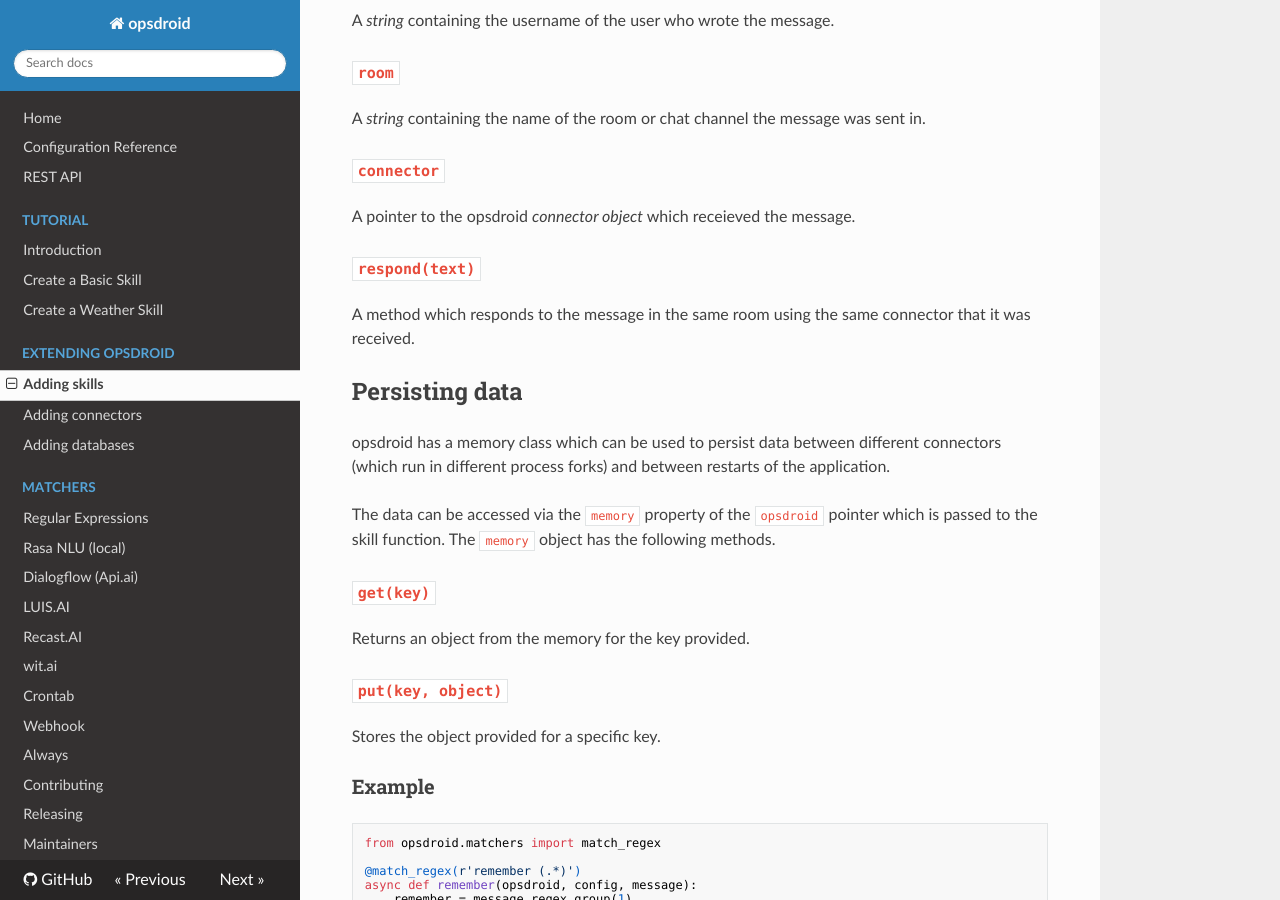
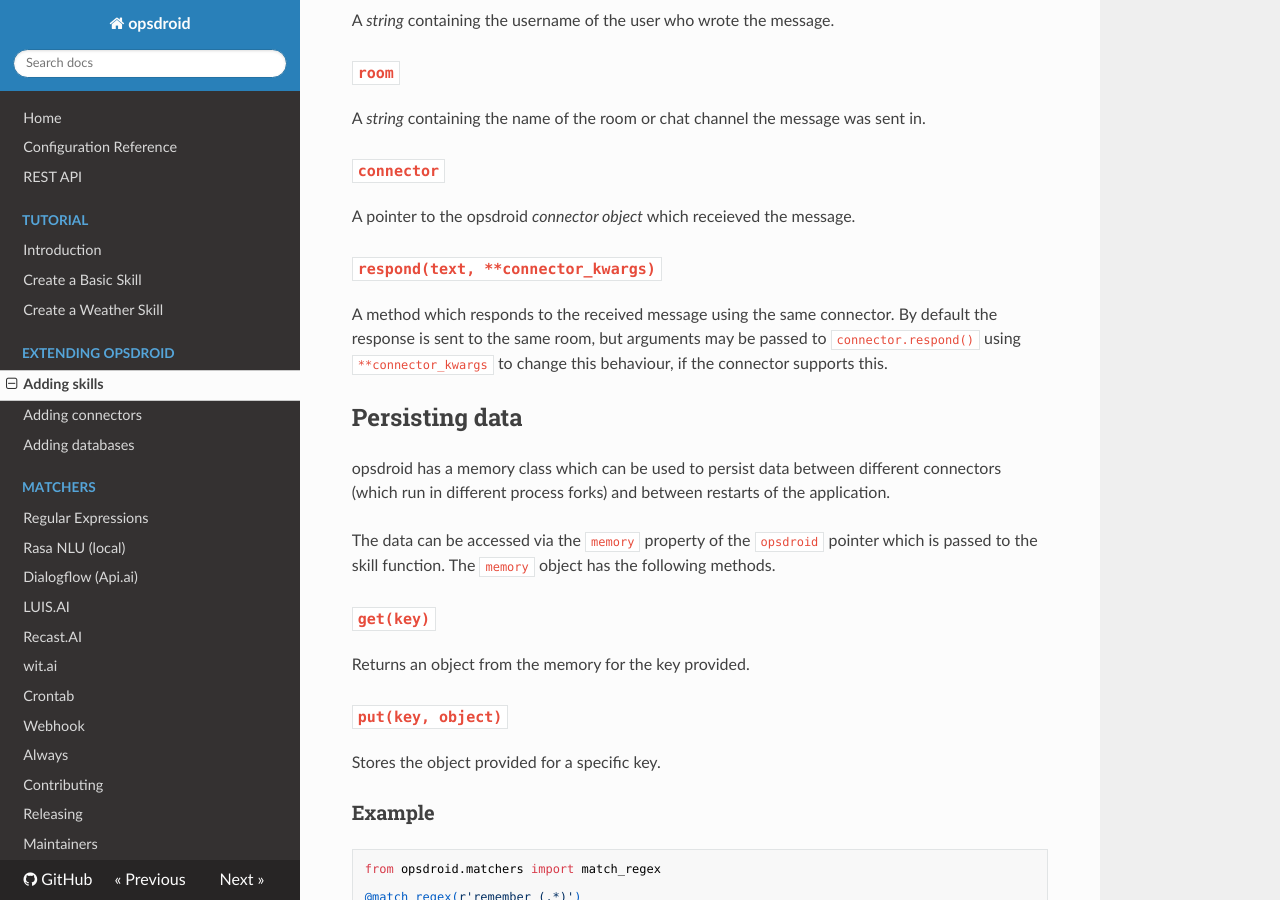
Before and after one commit to opsdroid/opsdroid, an MkDocs documentation site: the page built from docs/extending/skills.md, in a window 1280 px wide and 900 px high, scrolled down 1761 px. Built offline with MkDocs 1.6.1, drawn with Linux system fonts in a browser that asks for light colours; nearby versions of some CDN libraries; old or Windows-style settings are respelled for this version of MkDocs.

Commit message:
Add connector kwargs to description of `Message.respond()`

```diff
--- a/docs/extending/skills.md
+++ b/docs/extending/skills.md
@@ -69,9 +69,10 @@
 
 A pointer to the opsdroid _connector object_ which receieved the message.
 
-### `respond(text)`
+### `respond(text, **connector_kwargs)`
 
-A method which responds to the message in the same room using the same connector that it was received.
+A method which responds to the received message using the same connector.
+By default the response is sent to the same room, but arguments may be passed to `connector.respond()` using `**connector_kwargs` to change this behaviour, if the connector supports this.
 
 ## Persisting data
 
```
